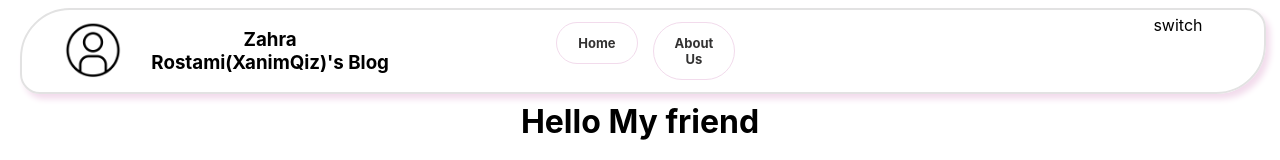
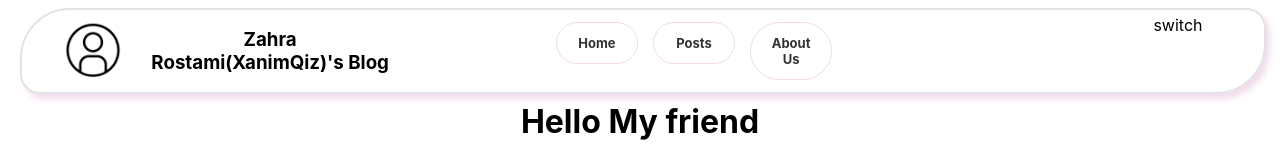
Before and after one commit to zahraRostami1999/blog-app, a React (Create React App) app: page / in a window 1280 px wide. Shown: the top 160 px of the page. Built offline with nearby package versions, Linux system fonts and the light colour scheme.

Commit message:
edit Header component: add Posts page link button

```diff
--- a/src/Components/header/Header.jsx
+++ b/src/Components/header/Header.jsx
@@ -17,6 +17,7 @@ function Header(props) {
         <div className={styled.navbarContainer}>
           <div className={styled.navbar}>
             <Link to="/">Home</Link>
+            <Link to="/Posts">Posts</Link>
             <Link to="/about">About Us</Link>
           </div>
         </div>
```
